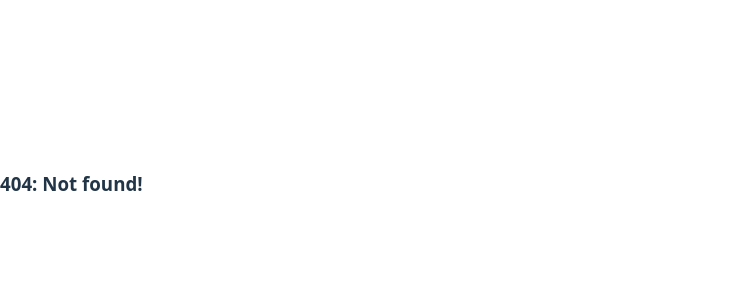
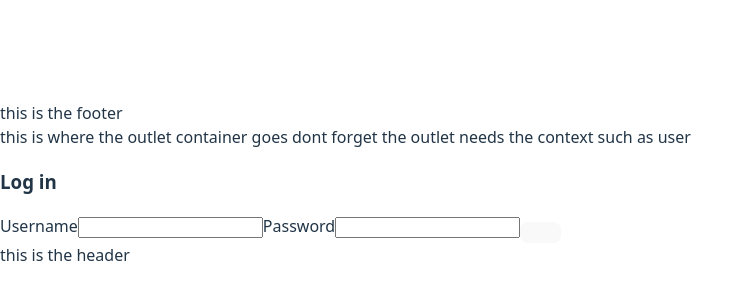
Before and after one commit to charlesvill/HappyDayz-Frontend, a React (Vite) app: page /log-in in a window 1280 px wide. Before the commit this address had no page. Shown: the part 216-516 px from the top of the page, without its empty margins (0-754 px from the left). Built offline with nearby package versions, Linux system fonts and the light colour scheme.

Commit message:
Log in page & api error handling

```diff
--- a/src/pages/home/homePage.jsx
+++ b/src/pages/home/homePage.jsx
@@ -1,3 +1,18 @@
+import { Authorization } from '../../utils/auth/authProvider';
+import { useContext } from 'react';
+
 export function HomePage() {
-  return <>we are here in the homepage</>;
+  const { user, error } = useContext(Authorization);
+
+  return (
+    <section>
+      <header>
+        <h2>Welcome to Happy Dayz index</h2>
+      </header>
+      <div>
+        {user && user.first_name}
+        {error && error.message}
+      </div>
+    </section>
+  );
 }
--- /dev/null
+++ b/src/pages/log-in/logIn.jsx
@@ -0,0 +1,64 @@
+import { Authorization } from '../../utils/auth/authProvider';
+import { useState, useContext, useEffect } from 'react';
+import { useNavigate } from 'react-router-dom';
+import { serverHostName } from '../../utils/apiUtils';
+
+export function LogIn() {
+  const [fieldData, setFieldData] = useState({});
+  const { user, path, setPath, login } = useContext(Authorization);
+  const navigate = useNavigate();
+
+  useEffect(() => {
+    // auth gate sends here if no user detected
+    // after user global context updated and this updates, re-routes based on
+    // if access to protected route was attempted
+
+    if (user && path) {
+      navigate(path, { replace: true });
+      setPath(null);
+    }
+    if (user && !path) {
+      navigate('/', { replace: true });
+    }
+  }, [user, path]);
+
+  async function handleInput(e) {
+    const fieldName = e.target.id;
+    const value = e.target.value;
+    setFieldData({ ...fieldData, [fieldName]: value });
+  }
+  async function handleSubmit(e) {
+    e.preventDefault();
+    console.log('field data: ');
+    console.dir(fieldData);
+    const url = serverHostName() + '/auth';
+    await login(url, fieldData);
+  }
+
+  return (
+    <section>
+      <header>
+        <h3>Log in</h3>
+      </header>
+      <form>
+        <label htmlFor="username">Username</label>
+        <input
+          type="text"
+          id="username"
+          value={fieldData.username || ''}
+          onChange={handleInput}
+          required={true}
+        />
+        <label htmlFor="password">Password</label>
+        <input
+          type="password"
+          id="password"
+          value={fieldData.password || ''}
+          onChange={handleInput}
+          required={true}
+        />
+        <button type="submit" onClick={handleSubmit}></button>
+      </form>
+    </section>
+  );
+}
--- /dev/null
+++ b/src/pages/sign-up/signUp.jsx
@@ -0,0 +1,3 @@
+export function SignUp() {
+  return <div>sign up</div>;
+}
--- a/src/utils/apiUtils.js
+++ b/src/utils/apiUtils.js
@@ -9,7 +9,7 @@ export async function apiFetch(
     method,
     headers: {
       ...headers,
-      ...(token ? { Authorization: token && `Bearer ${token}` } : {}),
+      ...(token ? { Authorization: `Bearer ${token}` } : {}),
     },
     mode: 'cors',
   };
@@ -17,17 +17,22 @@ export async function apiFetch(
   if (body && method.toUpperCase() !== 'GET') {
     options.body = JSON.stringify(body);
   }
+
   const response = await fetch(url, options);
 
+  // Handle errors
   if (!response.ok) {
+    const text = await response.text();
     let message;
+
     try {
-      const json = await response.json();
-      message = json.message || json.stringify(json);
+      const json = JSON.parse(text);
+      message = json.message || JSON.stringify(json);
     } catch {
-      message = await response.text();
+      message = text;
     }
-    throw new Error(`${response.status}: ${response.statusText}: ${message}`);
+
+    return new Error(`${response.status}: ${response.statusText}: ${message}`);
   }
 
   return await response.json();
--- a/src/utils/auth/authProvider.jsx
+++ b/src/utils/auth/authProvider.jsx
@@ -12,7 +12,7 @@ export function AuthProvider({ children }) {
   const [initializing, setInitializing] = useState(true);
   const [error, setError] = useState(null);
 
-  const getUserUrl = serverHostName() + '/users';
+  const getUserUrl = serverHostName() + '/user';
 
   useEffect(() => {
     const fetchData = async () => {
@@ -33,7 +33,6 @@ export function AuthProvider({ children }) {
         localStorage.setItem('token', token);
       } catch (err) {
         console.log(err.message);
-        console.log(user.message);
         let errMsg;
         if (user instanceof Error) {
           errMsg =
@@ -68,6 +67,7 @@ export function AuthProvider({ children }) {
           ? 'Username or password incorrect'
           : 'Other Error Occurred';
       logOut();
+      console.error(errMsg);
       setError(errMsg);
       setLoading(false);
       return;
--- a/src/utils/hooks/useFetchData.js
+++ b/src/utils/hooks/useFetchData.js
@@ -1,10 +1,10 @@
-import { useEffect, useState } from 'react';
+import { useEffect, useState, useContext } from 'react';
 import { apiFetch } from '../apiUtils';
+import { Authorization } from '../auth/authProvider';
 
 export function useFetchData(url, dependentVar) {
   const [data, setData] = useState(null);
-  const [loading, setLoading] = useState(true);
-  const [error, setError] = useState(null);
+  const { loading, setLoading, error, setError } = useContext(Authorization);
 
   useEffect(() => {
     const fetchData = async () => {
```
Also changed, not shown: src/App.jsx (+10 -0 lines).
